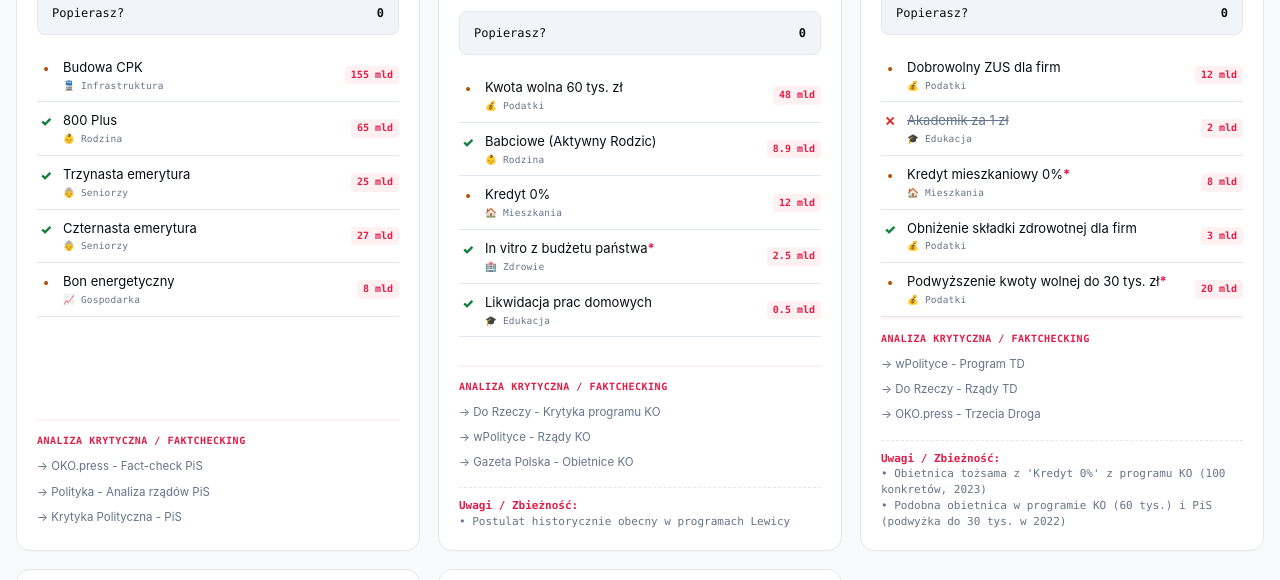
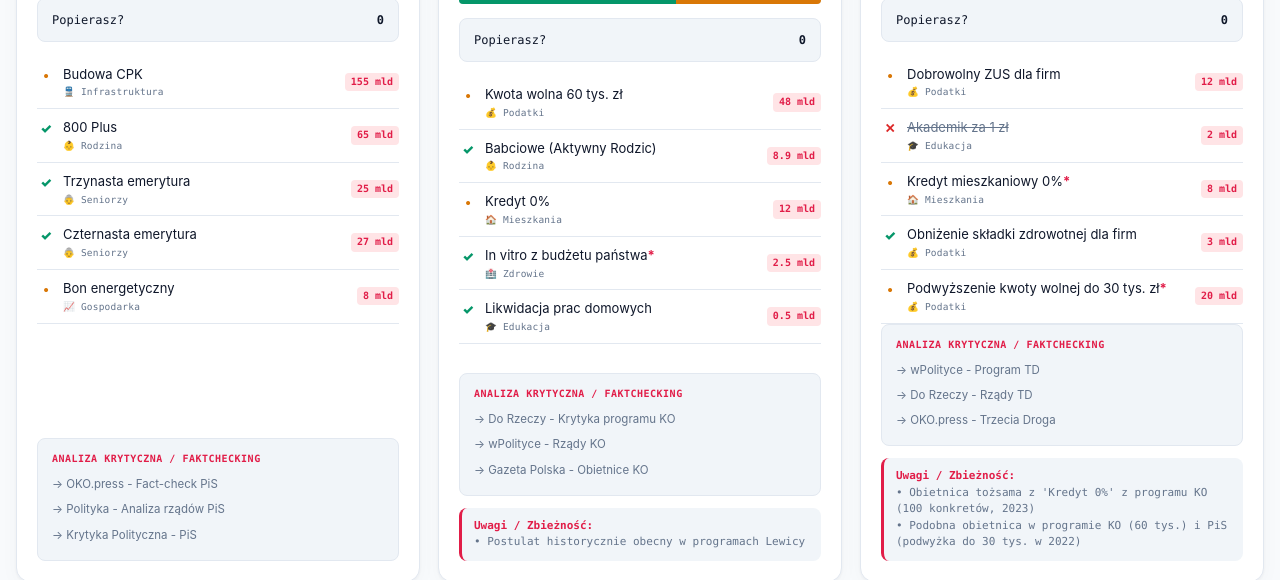
Before and after one commit to cdblue999/testdrive00, a plain HTML site: page index.html in a window 1280 px wide. Shown: the part 682-1262 px from the top of the page. Drawn offline with Linux system fonts and the light colour scheme; no server answers.

Commit message:
Implement trending 2026 civic fintech color palette, 4-layer surface model, and tabular typography

```diff
--- a/script.js
+++ b/script.js
@@ -708,13 +708,13 @@ function renderMetrics() {
 
             sejmEl.innerHTML = `
                 <div class="data-row" style="font-size:11.5px;">
-                    <span style="color:#2563eb;font-weight:700;" title="${t.coalitionPartiesDetail}">🏛️ ${t.coalitionGov}: ${govMandates}</span>
-                    <span style="color:#dc2626;font-weight:700;" title="${t.oppositionPartiesDetail}">🏛️ ${t.opposition}: ${oppMandates}</span>
+                    <span style="color:var(--coalition-gov-text);font-weight:700;" title="${t.coalitionPartiesDetail}">🏛️ ${t.coalitionGov}: ${govMandates}</span>
+                    <span style="color:var(--coalition-opp-text);font-weight:700;" title="${t.oppositionPartiesDetail}">🏛️ ${t.opposition}: ${oppMandates}</span>
                 </div>
                 <div class="majority-bar-container" title="${t.majorityThresholdLabel}">
                     <div class="majority-threshold-line" title="${t.majorityThresholdLabel}"></div>
-                    <div class="maj-seg" style="width:${govPct}%;background:#2563eb;"></div>
-                    <div class="maj-seg" style="width:${oppPct}%;background:#dc2626;"></div>
+                    <div class="maj-seg" style="width:${govPct}%;background:var(--coalition-gov-text);"></div>
+                    <div class="maj-seg" style="width:${oppPct}%;background:var(--coalition-opp-text);"></div>
                 </div>
                 <div style="display:flex;justify-content:space-between;align-items:center;font-size:9.5px;color:var(--text-muted);margin-bottom:6px;">
                     <span>0</span>
@@ -754,7 +754,7 @@ function renderMetrics() {
                 </div>
                 <div class="majority-bar-container" title="${t.majorityThresholdLabel}">
                     <div class="majority-threshold-line" title="${t.majorityThresholdLabel}"></div>
-                    <div class="maj-seg" style="width:${simPct}%;background:${hasMajority ? '#16a34a' : '#e11d48'};"></div>
+                    <div class="maj-seg" style="width:${simPct}%;background:${hasMajority ? 'var(--status-done)' : 'var(--status-failed)'};"></div>
                 </div>
                 <div style="display:flex;flex-wrap:wrap;gap:4px;margin-top:6px;">
                     ${partyChips}
--- a/style.css
+++ b/style.css
@@ -21,43 +21,49 @@
 }
 
 :root {
-    /* Modern 2026 Editorial / Civic Terminal Palette (Light) */
-    --bg-color: #f8fafc;
-    --card-bg: #ffffff;
-    --card-border: #e2e8f0;
-    --card-hover-border: #cbd5e1;
-    --text-primary: #090d16;    /* Deep Obsidian */
-    --text-secondary: #334155;  /* Slate 700 */
-    --text-muted: #64748b;      /* Slate 500 */
+    /* Modern 2026 Editorial / Civic FinTech Palette (Light) */
+    --bg-color: #f8fafc;              /* Slate 50: Glare-free, balanced neutral canvas */
+    --card-bg: #ffffff;               /* Layer 1: Pure crisp white surface */
+    --card-surface-elevated: #f1f5f9; /* Layer 2: Slate 100 nested blocks */
+    --card-border: #e2e8f0;          /* Slate 200: Subtle hairline borders */
+    --card-hover-border: #cbd5e1;    /* Slate 300 on interactive hover */
+    --card-shadow: 0 1px 3px rgba(15, 23, 42, 0.04), 0 8px 24px -4px rgba(15, 23, 42, 0.04);
 
-    /* Branding & Accents */
-    --amarant: #e11d48;         /* Polish Rose-Amaranth */
-    --amarant-subtle: #fff1f2;
-    --status-done: #15803d;     /* Emerald 700 */
-    --status-done-bg: #f0fdf4;
-    --status-pending: #b45309;  /* Amber 700 */
-    --status-pending-bg: #fffbeb;
-    --status-failed: #dc2626;   /* Rose 600 */
-    --status-failed-bg: #fef2f2;
+    /* Typography hierarchy (Inter + Slate 900) */
+    --text-primary: #0f172a;         /* Slate 900: Deep, authoritative contrast (WCAG AAA) */
+    --text-secondary: #334155;       /* Slate 700: Clear, effortless body readability */
+    --text-muted: #64748b;           /* Slate 500: Auxiliary metadata & micro-copy */
+
+    /* Branding & National Civic Accents (Modern Polish Amaranth / Crimson) */
+    --amarant: #e11d48;              /* Rose 600: High-contrast Polish national amaranth */
+    --amarant-subtle: #fff1f2;       /* Soft crimson tint */
+    --tag-bg: #ffe4e6;               /* Rose 100: Soft tag background */
+
+    /* Semantic State Indicators (Strict WCAG AA data-visualization colors) */
+    --status-done: #059669;          /* Emerald 600 */
+    --status-done-bg: #ecfdf5;       /* Emerald 50 */
+    --status-pending: #d97706;       /* Amber 600 */
+    --status-pending-bg: #fffbeb;    /* Amber 50 */
+    --status-failed: #dc2626;        /* Red 600 */
+    --status-failed-bg: #fef2f2;     /* Red 50 */
 
     /* Coalition Badges */
-    --coalition-gov-bg: #eff6ff;
-    --coalition-gov-text: #1d4ed8;
-    --coalition-gov-border: #bfdbfe;
-    --coalition-opp-bg: #fef2f2;
-    --coalition-opp-text: #b91c1c;
-    --coalition-opp-border: #fecaca;
+    --coalition-gov-bg: #eff6ff;     /* Blue 50 */
+    --coalition-gov-text: #1d4ed8;   /* Blue 700 */
+    --coalition-gov-border: #bfdbfe; /* Blue 200 */
+    --coalition-opp-bg: #f8fafc;     /* Slate 50 */
+    --coalition-opp-text: #475569;   /* Slate 600 */
+    --coalition-opp-border: #cbd5e1; /* Slate 300 */
 
-    /* Ticker */
-    --ticker-bg: #fde047;
-    --ticker-text: #000000;
-    --ticker-border: #eab308;
+    /* News Ticker (Financial Times / Reuters Top Ribbon) */
+    --ticker-bg: #0f172a;            /* Slate 900: Sleek authoritative top bar */
+    --ticker-text: #f8fafc;          /* Slate 50 */
+    --ticker-border: #1e293b;        /* Slate 800 */
 
     /* Controls & Buttons */
     --btn-bg: #f1f5f9;
     --btn-hover: #e2e8f0;
     --btn-active: #cbd5e1;
-    --tag-bg: #fff1f2;
 
     /* Typography */
     --font-sans: 'Inter', -apple-system, BlinkMacSystemFont, "Segoe UI", Roboto, sans-serif;
@@ -65,38 +71,49 @@
 }
 
 [data-theme="dark"] {
-    /* Modern 2026 Editorial / Civic Terminal Palette (Dark) */
-    --bg-color: #080c14;
-    --card-bg: #0f172a;
-    --card-border: #1e293b;
-    --card-hover-border: #334155;
-    --text-primary: #f8fafc;
-    --text-secondary: #cbd5e1;
-    --text-muted: #94a3b8;
+    /* Modern 2026 Obsidian & Slate Terminal Palette (Dark) */
+    --bg-color: #0b0f19;              /* Deep Obsidian Canvas: Eye-pleasing, avoids OLED glare */
+    --card-bg: #121826;               /* Layer 1: Elevated Obsidian Slate panel */
+    --card-surface-elevated: #1a2336; /* Layer 2: Nested metric blocks & fact-checks */
+    --card-border: #1e293b;          /* Slate 800 hairline border */
+    --card-hover-border: #334155;    /* Slate 700 on hover */
+    --card-shadow: 0 4px 20px -2px rgba(0, 0, 0, 0.45), 0 1px 3px rgba(0, 0, 0, 0.2);
 
-    --amarant: #fb7185;
-    --amarant-subtle: #4c0519;
-    --status-done: #22c55e;
-    --status-done-bg: #052e16;
-    --status-pending: #f59e0b;
-    --status-pending-bg: #451a03;
-    --status-failed: #ef4444;
-    --status-failed-bg: #450a0a;
+    /* Typography hierarchy */
+    --text-primary: #f8fafc;         /* Slate 50: Crisp, clean typography */
+    --text-secondary: #cbd5e1;       /* Slate 300: Soft readability */
+    --text-muted: #94a3b8;           /* Slate 400 */
 
-    --coalition-gov-bg: #172554;
-    --coalition-gov-text: #93c5fd;
-    --coalition-gov-border: #1e40af;
-    --coalition-opp-bg: #450a0a;
-    --coalition-opp-text: #fca5a5;
-    --coalition-opp-border: #991b1b;
+    /* Branding & National Civic Accents */
+    --amarant: #fb7185;              /* Rose 400: Glowing, vivid Polish rose-amaranth */
+    --amarant-subtle: rgba(251, 113, 133, 0.12);
+    --tag-bg: rgba(251, 113, 133, 0.15);
 
-    --ticker-bg: #854d0e;
-    --ticker-text: #fef08a;
-    --ticker-border: #ca8a04;
-    --btn-bg: #1e293b;
-    --btn-hover: #334155;
-    --btn-active: #475569;
-    --tag-bg: #3f121e;
+    /* Semantic State Indicators */
+    --status-done: #10b981;          /* Emerald 500 */
+    --status-done-bg: rgba(16, 185, 129, 0.12);
+    --status-pending: #f59e0b;       /* Amber 500 */
+    --status-pending-bg: rgba(245, 158, 11, 0.12);
+    --status-failed: #f87171;        /* Red 400 */
+    --status-failed-bg: rgba(248, 113, 113, 0.12);
+
+    /* Coalition Badges */
+    --coalition-gov-bg: rgba(59, 130, 246, 0.12);
+    --coalition-gov-text: #60a5fa;   /* Blue 400 */
+    --coalition-gov-border: rgba(59, 130, 246, 0.32);
+    --coalition-opp-bg: rgba(148, 163, 184, 0.12);
+    --coalition-opp-text: #cbd5e1;   /* Slate 300 */
+    --coalition-opp-border: rgba(148, 163, 184, 0.25);
+
+    /* News Ticker */
+    --ticker-bg: #070a12;            /* Deep Obsidian Ribbon */
+    --ticker-text: #f1f5f9;
+    --ticker-border: #161f30;
+
+    /* Controls & Buttons */
+    --btn-bg: #161f30;
+    --btn-hover: #1e2b42;
+    --btn-active: #283955;
 }
 
 html, body {
@@ -164,17 +181,23 @@ body {
     opacity: 0.85;
 }
 
-@keyframes urgent-blink {
-    0%, 100% { background: #eab308; color: #000; }
-    50% { background: #ef4444; color: #fff; }
+@keyframes urgent-pulse {
+    0%, 100% { opacity: 1; transform: scale(1); }
+    50% { opacity: 0.82; transform: scale(0.98); }
 }
 
 .urgent {
     display: inline-block;
-    padding: 1px 5px;
-    border-radius: 3px;
-    animation: urgent-blink 1.2s ease-in-out infinite;
-    font-weight: 900;
+    padding: 2px 7px;
+    border-radius: 4px;
+    background: var(--amarant);
+    color: #ffffff;
+    font-size: 10px;
+    font-weight: 800;
+    letter-spacing: 0.05em;
+    animation: urgent-pulse 2s ease-in-out infinite;
+    margin-right: 6px;
+    vertical-align: middle;
 }
 
 /* === MAIN CONTAINER & HEADER === */
@@ -332,18 +355,23 @@ body {
 .metric-panel {
     background: var(--card-bg);
     border: 1px solid var(--card-border);
-    border-radius: 10px;
-    padding: 12px 14px;
-    box-shadow: 0 1px 2px rgba(0,0,0,0.02);
+    border-radius: 12px;
+    padding: 14px 16px;
+    box-shadow: var(--card-shadow);
+    transition: border-color 0.2s ease, box-shadow 0.2s ease;
+}
+
+.metric-panel:hover {
+    border-color: var(--card-hover-border);
 }
 
 .metric-title {
     font-weight: 800;
-    font-size: 10px;
+    font-size: 10.5px;
     color: var(--text-muted);
     text-transform: uppercase;
     letter-spacing: 0.05em;
-    margin-bottom: 6px;
+    margin-bottom: 8px;
     display: flex;
     justify-content: space-between;
     align-items: center;
@@ -354,6 +382,8 @@ body {
     font-size: 12.5px;
     color: var(--text-secondary);
     line-height: 1.5;
+    font-variant-numeric: tabular-nums;
+    font-feature-settings: "cv02", "cv03", "cv04", "cv11", "tnum";
 }
 
 .data-row {
@@ -408,6 +438,7 @@ body {
     background: var(--card-bg);
     border: 1px solid var(--card-border);
     border-radius: 12px;
+    box-shadow: var(--card-shadow);
 }
 
 .toolbar-row {
@@ -530,17 +561,18 @@ body {
     padding: 8px 14px;
     border-radius: 8px;
     border: 1px solid var(--card-border);
-    background: var(--bg-color);
+    background: var(--card-surface-elevated);
     color: var(--text-primary);
     font-family: var(--font-data);
     font-size: 13px;
     outline: none;
-    transition: border-color 0.2s;
+    transition: border-color 0.2s, box-shadow 0.2s;
     min-height: 40px;
 }
 
 .search-input:focus {
     border-color: var(--amarant);
+    box-shadow: 0 0 0 3px var(--amarant-subtle);
 }
 
 .sort-box {
@@ -551,7 +583,7 @@ body {
     padding: 8px 12px;
     border-radius: 8px;
     border: 1px solid var(--card-border);
-    background: var(--bg-color);
+    background: var(--card-surface-elevated);
     color: var(--text-secondary);
     font-family: var(--font-data);
     font-size: 12px;
@@ -559,11 +591,12 @@ body {
     outline: none;
     cursor: pointer;
     min-height: 40px;
-    transition: border-color 0.2s;
+    transition: border-color 0.2s, box-shadow 0.2s;
 }
 
 .sort-select:focus {
     border-color: var(--amarant);
+    box-shadow: 0 0 0 3px var(--amarant-subtle);
 }
 
 /* === PROMISE CATEGORY BADGE === */
@@ -656,13 +689,13 @@ body {
     padding: 20px;
     display: flex;
     flex-direction: column;
-    transition: box-shadow 0.2s, border-color 0.2s;
-    box-shadow: 0 1px 3px rgba(0,0,0,0.02);
+    transition: box-shadow 0.25s ease, border-color 0.25s ease, transform 0.25s ease;
+    box-shadow: var(--card-shadow);
 }
 
 .card:hover {
     border-color: var(--card-hover-border);
-    box-shadow: 0 6px 18px rgba(0,0,0,0.06);
+    box-shadow: 0 10px 28px -4px rgba(0, 0, 0, 0.12);
 }
 
 .card-header {
@@ -917,18 +950,22 @@ body {
 
 .notes-block {
     margin-top: 12px;
-    padding-top: 10px;
-    border-top: 1px dashed var(--card-border);
+    padding: 10px 12px;
+    background: var(--card-surface-elevated);
+    border-radius: 8px;
+    border-left: 3px solid var(--amarant);
     font-size: 11px;
     color: var(--text-muted);
     font-family: var(--font-data);
-    line-height: 1.45;
+    line-height: 1.5;
 }
 
 .critical-section {
     margin-top: auto;
-    padding-top: 12px;
-    border-top: 2px solid var(--tag-bg);
+    padding: 12px 14px;
+    background: var(--card-surface-elevated);
+    border-radius: 8px;
+    border: 1px solid var(--card-border);
 }
 
 .critical-title {
```
